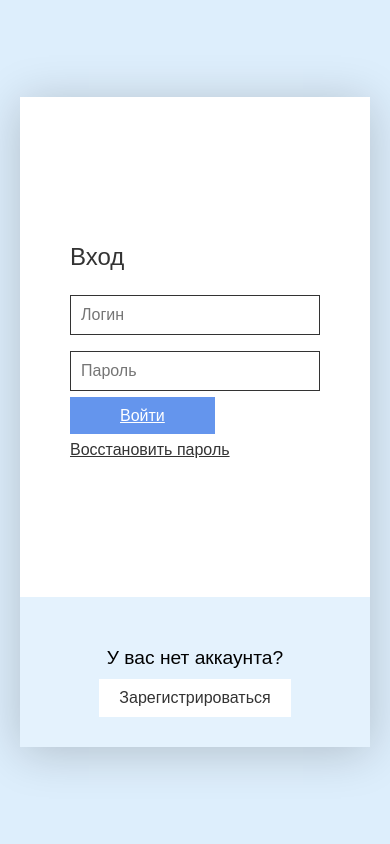
After one commit to DjamperKuz/site-vin, a Django app: page /signin/ in a window 390 px wide. The commit adds this page. Run offline with Django 4.2, Linux system fonts and the light colour scheme.

Commit message:
Поменял main_search, была не та главная страница, добавил и подключил к главной странице страницы signin(авторизация/регистрация), tovar(страница с тарифами цен на товар)

```diff
--- a/vinautocheck/vincheck/templates/vincheck/main_search.html
+++ b/vinautocheck/vincheck/templates/vincheck/main_search.html
@@ -7,7 +7,7 @@
     <meta http-equiv="X-UA-Compatible" content="IE=edge">
     <meta name="viewport" content="width=device-width, initial-scale=1.0">
     <title>Document</title>
-    <link rel="stylesheet" href="{% static 'vincheck/css/глав_поисковик.css' %}">
+    <link rel="stylesheet" href="{% static 'vincheck/css/style1.css' %}">
     <link rel="preconnect" href="https://fonts.googleapis.com">
     <link rel="preconnect" href="https://fonts.gstatic.com" crossorigin>
     <link
@@ -20,7 +20,7 @@
         <header>
             <div class="header_container">
                 <div class="header_content">
-                    <a href="" class="button_login">Войти</a>
+                    <a href="{% url 'signin' %}" class="button_login">Войти</a>
                 </div>
             </div>
         </header>
@@ -38,7 +38,7 @@
                             <div class="window"
                                 data-tooltip="VIN-код - это уникальный код транспортного средства, состоящий из 17 знаков">
                                 <input type="submit" value="?" class="first_button"></div>
-                            <input type="submit" value="Проверить" class="second_button">
+                                <a href = "{% url 'tovar' %}" class="second_button"> Проверить </a>
                         </form>
                     </div>
                 </div>
--- /dev/null
+++ b/vinautocheck/vincheck/templates/vincheck/signin.html
@@ -0,0 +1,256 @@
+{% load static %}
+<!DOCTYPE html>
+<html>
+<head>
+  <meta charset = "utf-8">
+  <meta http-equiv="X-UA-Compatible" content="IE=edge">
+  <meta name="viewport" content="width=device-width,initial-scale=1.0 ">
+  <title> Авторизация </title>
+</head>
+<body>
+<article class="container">
+  <div class="block">
+    <section class="block_item block-item">
+      <h2 class="block-item_title">У вас уже есть аккаунт?</h2>
+      <button class="block-item_btn signin-btn">Войти</button>
+    </section>
+    <section class="block_item block-item">
+      <h2 class="block-item_title">У вас нет аккаунта?</h2>
+      <button class="block-item_btn signup-btn">Зарегистрироваться</button>
+    </section>
+  </div>
+
+<div class="form-box">
+  <form action="#" class="form form_signin">
+    <h3 class="form_title">Вход</h3>
+    <p>
+      <input type="text" class = "form_input" placeholder="Логин">
+    </p>
+    <p>
+      <input type="password" class = "form_input" placeholder="Пароль">
+    </p>
+    <p>
+      <a href="avtorizovan.html" button class="form_btn">Войти</button></a>
+    </p>
+    <p>
+      <a href="forgotform.html" class="form_forgot">Восстановить пароль </a>
+    </p>
+  </form>
+
+  <form action="#" class="form form_signup">
+    <h3 class="form_title"> Регистрация</h3>
+
+    <p>
+      <input type="text" class="form_input" placeholder="Логин">
+    </p>
+    <p>
+      <input type="email" class="form_input" placeholder="Email">
+    </p>
+    <p>
+      <input type="password" class="form_input" placeholder="Пароль">
+    </p>
+    <p>
+      <input type="password" class="form_input" placeholder="Подтвердите пароль">
+    </p>
+    <p>
+      <a href="avtorizovan.html" button class="form_btn form_btn_signup"> Зарегистрироваться </button></a>
+    </p>
+  </form>
+
+</div>
+</article>
+</body>
+<style>
+*{
+  box-sizing: border-box;
+}
+
+body{
+  font-family: 'Poppins', sans-serif;
+  margin: 0;
+
+  min-height: 100vh;
+  display: flex;
+  justify-content: center;
+  align-items: center;
+
+  background-color: #ddeefc; /*#6495ED; /*#03a9f4;*/
+  transition: 0.5s;
+}
+
+body.active{
+  background-color: #f43648;
+}
+
+.container{
+  width: 800px;
+  height: 500px;
+  padding: 40px 0;
+  position: relative;
+
+}
+
+.block{
+  height: 100%;
+  background-color: rgba(255, 255, 255, 0.2);
+  box-shadow: 0 5px 45px rgba(0, 0, 0, 0.2);
+
+  display: flex;
+  align-items: center;
+}
+.block_item{
+  width: 50%;
+}
+
+
+.block-item{
+  text-align: center;
+}
+
+.block-item_title{
+  font-size: 1.2rem;
+  font-weight: 500;
+  color:black;
+  margin-bottom: 10px;
+}
+
+.block-item_btn{
+  border: none;
+  cursor: pointer;
+  padding: 10px 20px;
+  background-color: white;
+  color:#333;
+  font-size: 16px;
+  font-weight: 500;
+}
+
+
+.form-box{
+  background-color: white;
+  height: 100%;
+  width: 50%;
+  box-shadow: 0 5px 45px rgba(0, 0, 0, 0.25);
+
+  position: absolute;
+  top:0;
+  left:0;
+  z-index: 1000;
+  transition: 0.5s ease-in-out;
+
+  display: flex;
+  align-items: center;
+  overflow: hidden;
+}
+
+.form-box.active{
+  left: 50%;
+}
+
+.form{
+  width: 100%;
+  padding: 50px;
+  font-size: 16px;
+
+  position: absolute;
+  transition: 0.5s;
+}
+
+.form_signin{
+  left:0;
+  transition-delay: 0.25s;
+}
+
+.form_signup{
+  left:100%;
+  transition-delay: 0s;
+}
+
+.form-box.active .form_signin{
+  left: -100%;
+  transition-delay: 0s;
+}
+
+.form-box.active .form_signup{
+  left: 0;
+  transition-delay: 0.25s;
+}
+
+.form_title{
+  font-size: 1.5rem;
+  font-weight: 500;
+  color: #333;
+}
+
+.form_input{
+  width: 100%;
+  padding: 10px;
+  border: solid 1px #333;
+  font-size: inherit;
+}
+
+.form_btn{
+  border: none;
+  cursor: pointer;
+  font-size: inherit;
+  background-color:#6495ED; /*#03a9f4;*/
+  color: white;
+  padding: 10px 50px;
+}
+
+.form_btn_signup{
+  background-color: #f43648;
+}
+
+.form_forgot{
+  color: #333;
+}
+
+@media (max-width: 992px) {
+  .container{
+    max-width: 400px;
+    height: 650px;
+    padding: 0;
+    margin: 0 20px;
+  }
+
+  .block{
+    display: flex;
+    flex-direction: column;
+    justify-content: space-between;
+  }
+  .block_item{
+    width: 100%;
+    padding: 30px 0;
+  }
+
+  .form-box{
+    width: 100%;
+    height: 500px;
+    box-shadow: none;
+
+    top:0;
+  }
+
+  .form-box.active{
+    top: 150px;
+    left:0;
+  }
+}
+</style>
+</html>
+<script type="text/javascript">
+const signInBtn = document.querySelector('.signin-btn');
+const signUpBtn = document.querySelector('.signup-btn');
+const formBox = document.querySelector('.form-box');
+const body = document.body;
+
+signUpBtn.addEventListener('click',function(){
+  formBox.classList.add('active');
+  body.classList.add('active');
+});
+
+signInBtn.addEventListener('click',function(){
+  formBox.classList.remove('active');
+  body.classList.remove('active');
+});
+</script>
--- a/vinautocheck/vincheck/urls.py
+++ b/vinautocheck/vincheck/urls.py
@@ -4,5 +4,7 @@ from .views import *
 
 
 urlpatterns = [
-    path('', main_search)
+    path('', main_search, name='main_search'),
+    path('signin/', signin, name='signin'),
+    path('tovar/', tovar, name='tovar')
 ]
--- a/vinautocheck/vincheck/views.py
+++ b/vinautocheck/vincheck/views.py
@@ -3,3 +3,11 @@ from django.shortcuts import render
 
 def main_search(request):
     return render(request, 'vincheck/main_search.html')
+
+
+def signin(request):
+    return render(request, 'vincheck/signin.html')
+
+
+def tovar(request):
+    return render(request, 'vincheck/tovar.html')
```
Also changed, not shown: vinautocheck/vincheck/static/vincheck/css/style1.css (renamed from vinautocheck/vincheck/static/vincheck/css/глав_поисковик.css, +4 -5 lines), vinautocheck/vincheck/templates/vincheck/tovar.html (added, +212 -0 lines).
